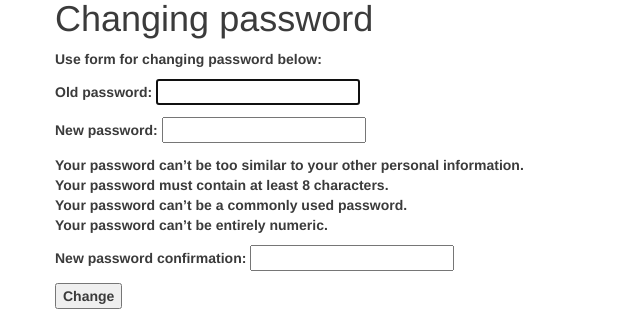
After one commit to top1Dron/taskList, a Django app: page /accounts/password-change/ in a window 1280 px wide. The commit adds this page. Shown: the part 471-800 px from the top of the page, without its empty margins (0-640 px from the left). Run offline with Django 3.2, Linux system fonts and the light colour scheme; a user stored in the database is signed in; data comes from the database, SQL or seed files in the repository; both versions use the stored data as it was after the commit; some libraries are stand-ins or nearby versions.

Commit message:
Add changing user password

```diff
--- a/accounts/urls.py
+++ b/accounts/urls.py
@@ -1,5 +1,5 @@
 from django.contrib.auth import views as auth_views
-from django.urls import path
+from django.urls import path, reverse_lazy
 
 from accounts import views
 
@@ -9,6 +9,8 @@ urlpatterns = [
     # path('login/', views.LoginView.as_view(), name='login'),
     path('login/', auth_views.LoginView.as_view(), name='login'),
     path('logout/', auth_views.LogoutView.as_view(), name='logout'),
+    path('password-change/', auth_views.PasswordChangeView.as_view(success_url=reverse_lazy('accounts:password_change_done')), name='password-change'),
+    path('password-change/done/', auth_views.PasswordChangeDoneView.as_view(), name='password_change_done'),
     path('register/', views.register, name='register'),
     path('edit/', views.edit, name='edit'),
 ]
--- a/static/css/styles.css
+++ b/static/css/styles.css
@@ -9,7 +9,7 @@
 
 form.tasks-create {
     outline: 0;
-    height: 36px;
+    height: 40px;
     margin-top: 5%;
     border: 3px solid #3b3b3b;
 }
--- a/taskList/settings.py
+++ b/taskList/settings.py
@@ -129,5 +129,3 @@ LOGIN_REDIRECT_URL = 'tasks:list'
 
 MEDIA_URL = '/media/'
 MEDIA_ROOT = os.path.join(BASE_DIR, 'media/')
-
-AUTH_PROFILE_MODULE = 'accounts.Profile'
--- a/templates/base.html
+++ b/templates/base.html
@@ -26,6 +26,7 @@
                         <ul>
                             <li><a href='#'>Profile</a></li>
                             <li><a href='{% url 'accounts:edit' %}'>edit profile</a></li>
+                            <li><a href='{% url 'accounts:password-change' %}'>change password</a></li>
                             <li><a href='{% url 'tasks:create' %}'>add task</a></li>
                             <li><a href='{% url 'tasks:list' %}'>tasks</a></li>
                             <li><a href='{% url 'accounts:logout' %}'>log out</a></li>
--- /dev/null
+++ b/templates/registration/password_change_form.html
@@ -0,0 +1,13 @@
+{% extends 'base.html' %}
+
+{% block title %}Change password{% endblock title %}
+
+{% block main_content %}
+    <h1>Changing password</h1>
+    <p>Use form for changing password below:</p>
+    <form action='.' method='post'>
+        {{ form.as_p }}
+        <p><button type='submit'>Change</button></p>
+        {% csrf_token %}
+    </form>
+{% endblock main_content %}
```
Also changed, not shown: templates/registration/password_change_done.html (added, +8 -0 lines), db.sqlite3, templates/registration/logged_out.html (renamed from accounts/templates/registration/logged_out_success.html), templates/registration/login.html (renamed from accounts/templates/registration/login.html).
